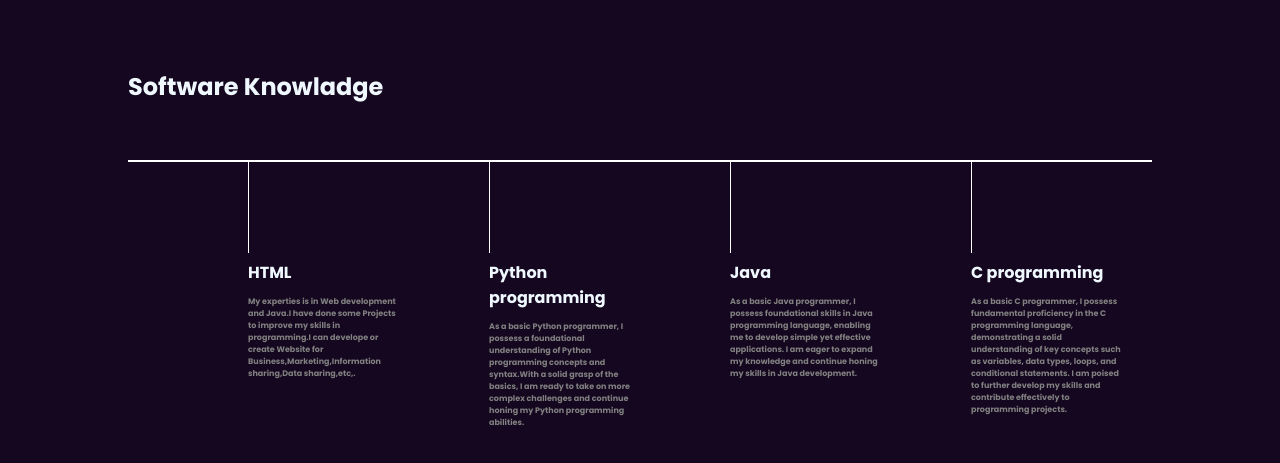
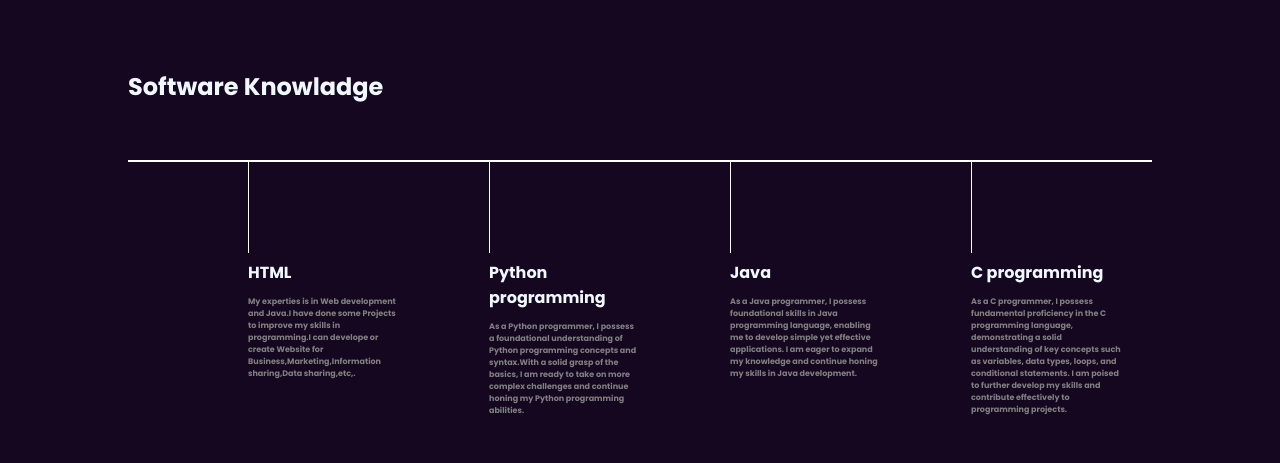
Before and after one commit to Krishnakumar-Naik/Website-projects, a website: page KK's Portfolio/portp.html in a window 1280 px wide. Shown: the part 483-946 px from the top of the page. Drawn offline with nearby package versions, Linux system fonts and the light colour scheme.

Commit message:
Update portp.html

```diff
--- a/KK's Portfolio/portp.html
+++ b/KK's Portfolio/portp.html
@@ -245,7 +245,7 @@
                         Python programming
                     </div>
                     <div class="vertical-desc">
-                        As a basic Python programmer, I possess a foundational understanding of Python programming concepts and syntax.With a solid grasp of the basics, I am ready to take on more complex challenges and continue honing my Python programming abilities.
+                        As a Python programmer, I possess a foundational understanding of Python programming concepts and syntax.With a solid grasp of the basics, I am ready to take on more complex challenges and continue honing my Python programming abilities.
                     </div>
                 </div>
                 <div class="vertical">
@@ -254,7 +254,7 @@
                         Java
                     </div>
                     <div class="vertical-desc">
-                        As a basic Java programmer, I possess foundational skills in Java programming language, enabling me to develop simple yet effective applications. I am eager to expand my knowledge and continue honing my skills in Java development.
+                        As a Java programmer, I possess foundational skills in Java programming language, enabling me to develop simple yet effective applications. I am eager to expand my knowledge and continue honing my skills in Java development.
                     </div>
                 </div>
                 <div class="vertical">
@@ -263,7 +263,7 @@
                         C programming
                     </div>
                     <div class="vertical-desc">
-                        As a basic C programmer, I possess fundamental proficiency in the C programming language, demonstrating a solid understanding of key concepts such as variables, data types, loops, and conditional statements. I am poised to further develop my skills and contribute effectively to programming projects.
+                        As a C programmer, I possess fundamental proficiency in the C programming language, demonstrating a solid understanding of key concepts such as variables, data types, loops, and conditional statements. I am poised to further develop my skills and contribute effectively to programming projects.
                     </div>
                 </div>
 
```
